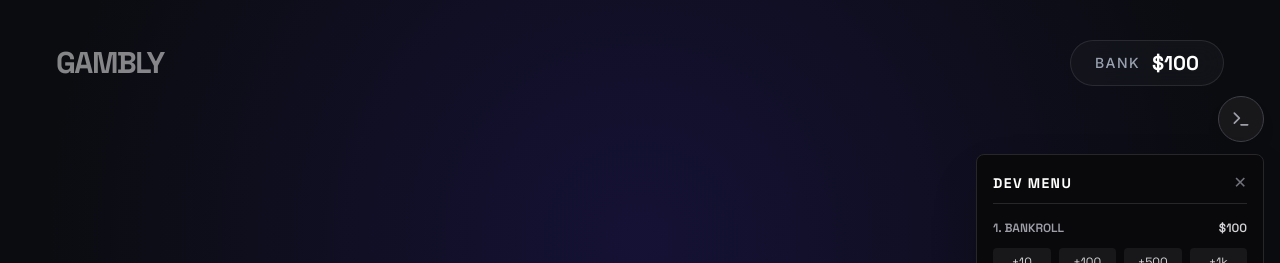
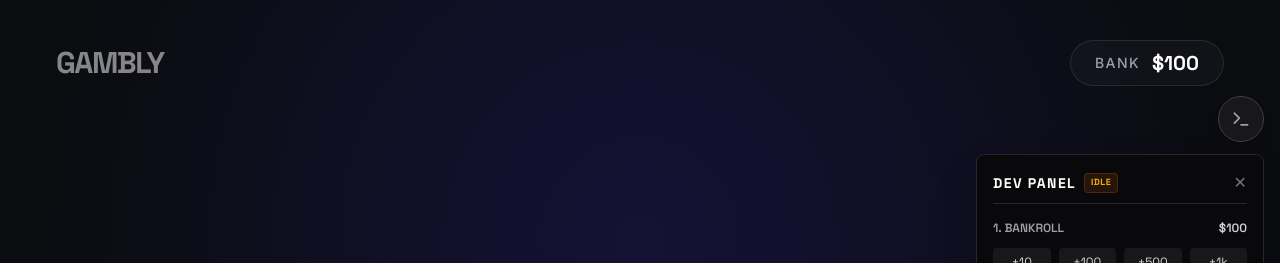
Before and after one commit to igorcol/GAMBLY, a Next.js app: page /games/blackjack in a window 1280 px wide. Both pictures are taken after a click on the button "Open Dev Panel". Shown: the top 263 px of the page. Built offline with nearby package versions, Linux system fonts and the light colour scheme.

Commit message:
ft: dev - game state badge

```diff
--- a/src/components/dev/DevMenu.tsx
+++ b/src/components/dev/DevMenu.tsx
@@ -4,18 +4,32 @@ import { useState } from 'react'
 import { DevBankroll } from './DevBankroll'
 import { DevHandForcer } from './DevHandForcer'
 import { DevStateXRay } from './DevStateXRay'
+import { useTableStore } from '../../store/tableStore'
 
 export function DevMenu() {
   const [isOpen, setIsOpen] = useState(false)
+  const { state } = useTableStore()
   const isDev = process.env.NODE_ENV === 'development'
 
   if (!isDev) return null
 
+  // Mapeamento de cores baseado na fase do jogo
+  const getPhaseColor = (phase: string) => {
+    switch (phase) {
+      case 'IDLE':
+      case 'BETTING': return 'bg-yellow-950/50 text-yellow-500 border-yellow-900/50'
+      case 'DEALING':
+      case 'PLAYER_TURN': return 'bg-blue-950/50 text-blue-400 border-blue-900/50'
+      case 'DEALER_TURN': return 'bg-purple-950/50 text-purple-400 border-purple-900/50'
+      case 'PAYOUT': return 'bg-emerald-950/50 text-emerald-400 border-emerald-900/50'
+      default: return 'bg-zinc-900 text-zinc-400 border-zinc-700'
+    }
+  }
+
   return (
-    // Mudamos de bottom-4 para top-24 e adicionamos flex-col items-end
     <div className="fixed top-24 right-4 z-50 font-mono flex flex-col items-end">
 
-      {/* Botão Flutuante (agora fica em cima) */}
+      {/* Botão Flutuante */}
       <button
         onClick={() => setIsOpen(!isOpen)}
         className="bg-zinc-900 border border-zinc-700 hover:border-zinc-500 text-zinc-400 hover:text-white p-3 rounded-full shadow-lg flex items-center justify-center transition-all"
@@ -27,11 +41,18 @@ export function DevMenu() {
         </svg>
       </button>
 
-      {/* Painel (agora abre para baixo, com mt-3) */}
+      {/* Painel */}
       {isOpen && (
         <div className="bg-zinc-950 border border-zinc-800 p-4 rounded-lg shadow-2xl mt-3 w-72">
+
+          {/* Header com Badge Dinâmico */}
           <div className="flex justify-between items-center mb-4 border-b border-zinc-800 pb-2">
-            <h2 className="text-white font-bold text-sm tracking-widest">DEV MENU</h2>
+            <div className="flex items-center gap-2">
+              <h2 className="text-white font-bold text-sm tracking-widest">DEV PANEL</h2>
+              <span className={`text-[9px] px-1.5 py-0.5 rounded border font-bold tracking-wider ${getPhaseColor(state.phase)}`}>
+                {state.phase}
+              </span>
+            </div>
             <button
               onClick={() => setIsOpen(false)}
               className="text-zinc-500 hover:text-white transition-colors"
@@ -40,6 +61,7 @@ export function DevMenu() {
             </button>
           </div>
 
+          {/* Módulos */}
           <div className="space-y-4">
             <DevBankroll />
             <div className="border-b border-zinc-800/60" />
```
